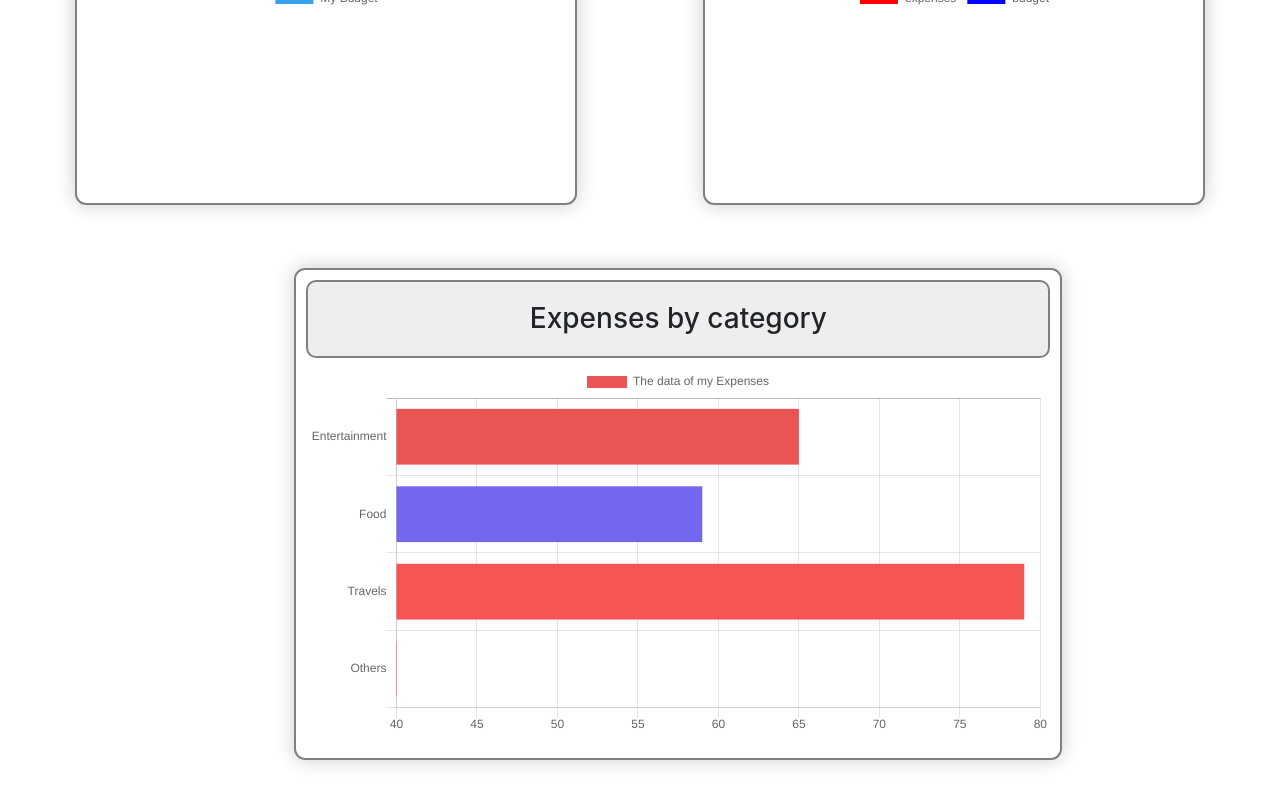
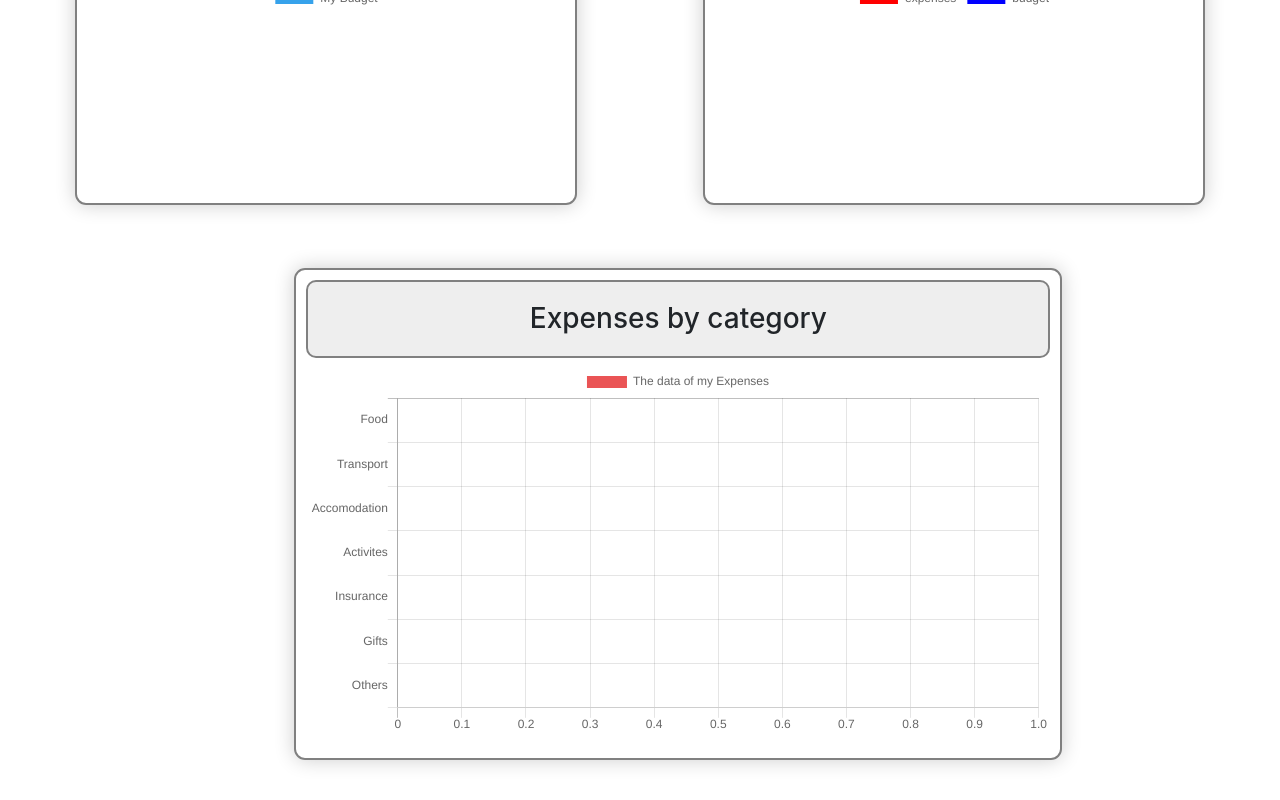
Before and after one commit to Andreas-Kalicani/travelbudget2.0, a React (Create React App) app in the folder client/: page /reports in a window 1280 px wide. Shown: the part 247-1047 px from the top of the page. Built offline with nearby package versions, Linux system fonts and the light colour scheme.

Commit message:
horizontal chart categories

```diff
--- a/client/src/components/report/ChartHorizontal.js
+++ b/client/src/components/report/ChartHorizontal.js
@@ -1,5 +1,7 @@
-import React from "react";
+import React, { useContext } from "react";
 import {HorizontalBar} from "react-chartjs-2";
+import { AppContext } from '../../context/AppContext';
+
 import styled from 'styled-components';
 
 const HorizontalContainer = styled.div`
@@ -37,18 +39,28 @@ border-radius: 10px;
 `
 
 const ChartHorizontal = () =>{
+    const { expenses } = useContext(AppContext);
+    let categoryExpense= expenses.reduce((total, item) => {
+
+        if(total[item.category]){
+          total[item.category] += item.cost;
+        }else{
+          total[item.category]= item.cost
+        }
+        return total;
+        }, {})
     return (
         <HorizontalContainer>
             <StyledChartBox>
             <HeaderChart>Expenses by category</HeaderChart>
             <HorizontalBar
             data = {{
-                labels: ["Entertainment", "Food", "Travels", "Others"],
+                labels: ["Food", "Transport", "Accomodation", "Activites", "Insurance", "Gifts", "Others"],
                 datasets: [
                     {
                         label: "The data of my Expenses",
                         backgroundColor: ["#ea5455", "#7367f0", "#f55555", "#e80505"],
-                        data: [65, 59, 79, 40]
+                        data: [categoryExpense.food, categoryExpense.transport, categoryExpense.accomodation, categoryExpense.activities, categoryExpense.insurance, categoryExpense.gifts, categoryExpense.others]
                     }
                 ]
             }}
```
